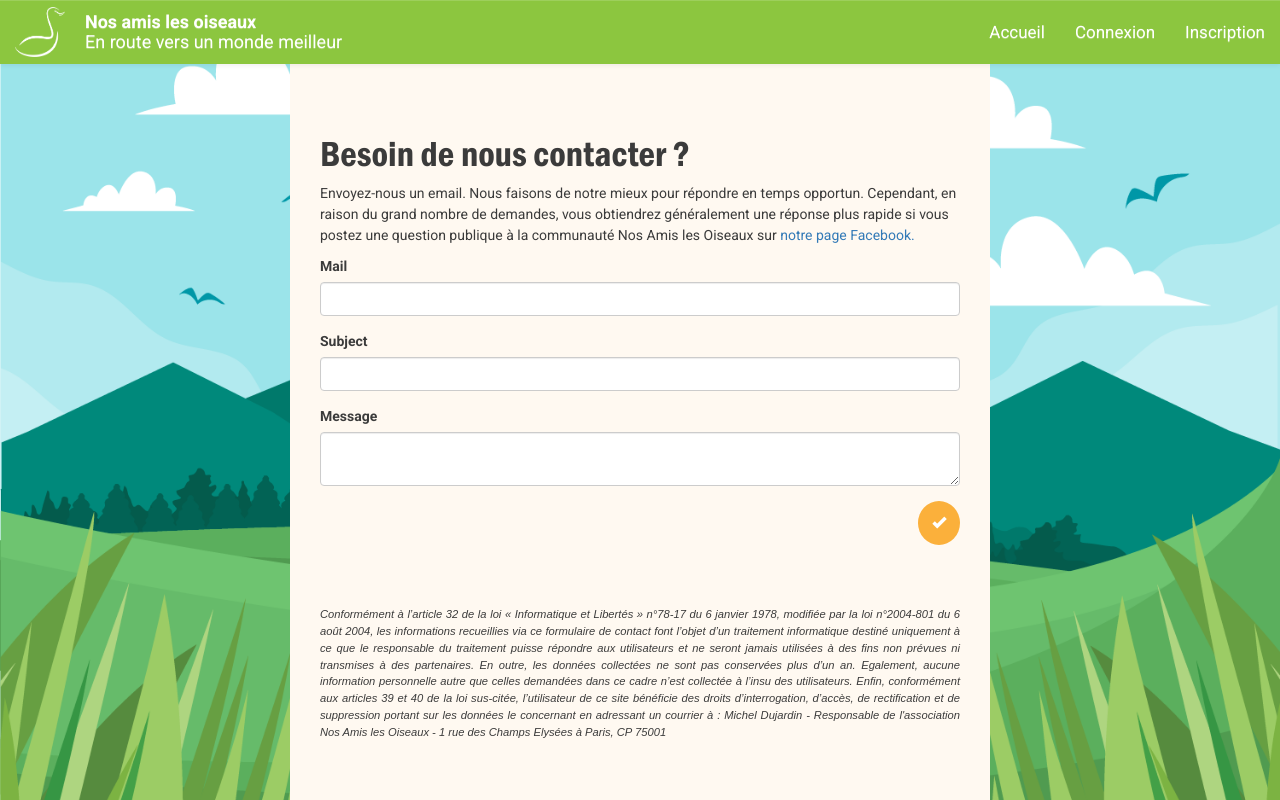
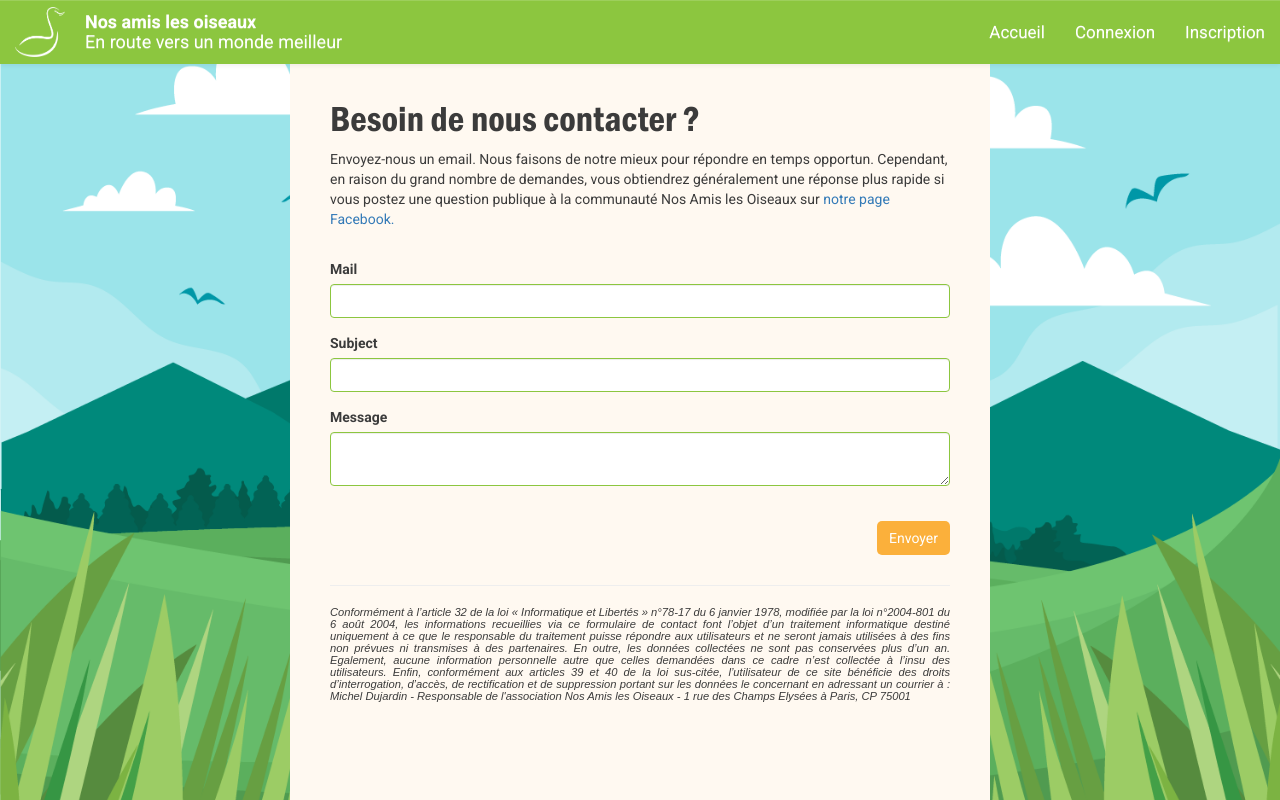
Before and after one commit to ajie62/NAO, a Symfony app: template templates/app/contact.html.twig in a window 1280 px wide. Run offline with Twig, Linux system fonts and the light colour scheme; the template is opened without the code that fills it, so the values that code supplies are empty; form fields are guessed from the names that the template uses; some libraries are stand-ins or nearby versions.

Commit message:
Big styles update

```diff
--- a/public/css/main.css
+++ b/public/css/main.css
@@ -17,196 +17,157 @@
     font-weight: normal;
     font-style: normal; }
 
+/* Background & text-colors */
+.green-bg { background: #8cc63f }
+.blue-bg { background: #298ee2 }
+.orange-bg { background: #fbb03b }
+.white-bg { background: #ffffff }
+.beige-bg { background: #fff9f1 }
+
+.txt-white { color: #ffffff }
+.txt-black { color: #3b3b3b }
+.txt-orange { color: #fbb03b }
+
+/* Content */
+.no-border { border: none }
+.no-border-radius { border-radius: 0 }
+
+/* Margin & padding */
+.no-margin { margin: 0 }
+.no-padding { padding: 0 }
+.no-margin-padding { margin: 0; padding: 0 }
+
+/* Miscellaneous*/
+.common-min-height { min-height: calc(100vh - 64px) }
+.common-centering { margin: 0 auto; max-width: 700px }
+.common-padding { padding: 15px }
+
+.main-layout {
+    background: #fff9f1;
+    margin: 0 auto;
+    max-width: 700px;
+    min-height: calc(100vh - 64px);
+    padding: 15px }
+
 /* GENERAL */
-html, body {
-    height: 100%;
-    margin: 0; }
+html, body { height: 100%; }
 
 body {
     background : fixed url(../images/fondDesktop.png);
     background-size : cover;
     font-family: 'Roboto', sans-serif;
-    color: #3b3b3b; }
+    color: #3b3b3b }
 
-h1, h2, h3, h4 { font-family: 'FranklinDC', sans-serif; }
-
-.content { background-color : #FFF9F1; }
-
-.alert, .alert-success { margin-bottom: 0!important; }
+h1, h2, h3, h4 { font-family: 'FranklinDC', sans-serif }
+.alert, .alert-success { margin-bottom: 0!important }
 
 /* NAVBAR */
-nav { margin-bottom: 0 !important; }
-
-.navbar-default {
-    background: #8CC63F;
-    border: none;
-    border-radius: 0;
-    font-size: 17px;
-    margin: 0;
-    padding: 0; }
-
-.navbar-brand { color: #fff!important; }
-
-.navbar-text {
-    height: 100%;
-    margin: 0; }
-
+.navbar-default { font-size: 17px }
+.navbar-brand { color: #ffffff!important }
+.navbar-text { height: 100% }
 .navbar-toggle { margin-top: 15px; }
-.navbar-toggle:hover, .navbar-toggle:focus { background: #8CC63F!important; }
-.navbar-toggle .icon-bar { background: #fff!important; }
-
-.hamburger-button { border: none; }
-.hamburger-button:hover { background-color: inherit; }
-
-.navbar-collapse { border: none; }
+.navbar-toggle:hover, .navbar-toggle:focus { background: #8CC63F!important }
+.navbar-toggle .icon-bar { background: #ffffff!important }
+.hamburger-button:hover { background-color: inherit }
 
 .logo-container{
     align-items: center;
     display: flex;
     padding: 7px 0;
     height: 100%;
-    flex-direction: row; }
+    flex-direction: row }
 
 .logo-container img {
     width: 50px;
     height: 50px;
-    margin: 0 20px 0 15px; }
-
-.logo-container p { margin: 0; }
-
-#menu { padding: 0; }
+    margin: 0 20px 0 15px }
 
 #menu a {
-    color: #fff;
+    color: #ffffff;
     display: inline-block;
     line-height: 2em;
-    text-align: center;
-    width: 100%; }
+    width: 100% }
 
 /* Add observation "previous step" & "next step" buttons*/
 .nav-buttons {
     display: flex;
     justify-content: space-between;
     margin-top: 20px;
-    width: 100%; }
+    width: 100% }
 
-.nav-buttons > :first-child { margin-left: 15px; }
-.nav-buttons > :last-child { margin-right: 15px; }
+.nav-buttons > :first-child { margin-left: 15px }
+.nav-buttons > :last-child { margin-right: 15px }
 
 .submit-button {
-    background: #8CC63F;
-    border: none;
     border-radius: 50%;
-    color: #fff;
+    color: #ffffff;
     padding: 11px 13px;
-    text-decoration: none; }
-
-.submit-button-contact {
-    background: #FBB03B;
-    border: none; }
-
-.basic-container {
-    background: #fff9f1;
-    color: #3b3b3b;
-    padding: 30px 15px;
-    line-height: 1.5;
-}
+    text-decoration: none }
 
 .terms-container h1 {
     font-size: 45px;
     line-height: 1;
-    margin-top: 0; margin-bottom: 40px; }
+    margin-top: 0;
+    margin-bottom: 40px }
 
 .terms-container h2 {
     font-size: 30px;
-    margin: 30px 0 10px 0; }
+    margin: 30px 0 10px 0 }
 
-.terms-container p { text-align: justify; }
+.terms-container p { text-align: justify }
+.contact-form { margin: 30px 0 }
 
-.contact-container { min-height: calc(100vh - 64px); }
+.contact-form button {
+    border-radius: 5px;
+    color: #fff;
+    padding: 7px 12px }
 
-.contact-container form input,
-.contact-container form textarea { margin-bottom: 15px; }
+.contact-container input,
+.contact-container textarea {
+    border: 1px solid #8cc63f;
+    margin-bottom: 15px }
 
-.g-recaptcha { margin-bottom: 10px ; }
+.g-recaptcha { margin-bottom: 10px }
+.contact-btn-container { text-align: center }
 
-.contact-button {
-    align-items: center;
-    display: flex;
-    justify-content: center;
-    flex-wrap: wrap;
-    vertical-align: middle; }
+.legal { margin-top: 20px }
+.legal p { font: italic .8em 'PT Sans', sans-serif }
 
-.contact-button button {
-    height: 44px;
-    width: 42px; }
-
-.legal { margin-top: 20px; }
-
-.legal p {
-    font-family: 'PT Sans', sans-serif;
-    font-size: .8em;
-    font-style: italic; }
-
-/* Login */
-.login-form { min-height: calc(100vh - 64px); }
-
-.login-form h1, .register-form h1 { margin: 0; }
-
+/* Login & registration */
 .login-form img,
 .register-form img {
     height: 150px;
     width: 150px;
-    margin: 0 auto; }
+    margin: 0 auto }
 
 .login-form a, .register-form a {
     color: #3b3b3b;
-    text-decoration: underline;
-}
+    text-decoration: underline }
 
-.register-form span.and-word { display: none; }
+.register-form span.and-word { display: none }
 
-.login-form-container input,
-.register-form-container input { margin: 20px 0 5px 0; }
-
-.login-form-container input:first-child { margin-top: 5px; }
+.login-form-container input, .register-form-container input { margin: 20px 0 5px 0 }
 
 .login-form-container button,
 .register-form-container button {
     background: #8CC63F;
-    border: none;
     border-radius: 10px;
-    color: #fff;
+    color: #ffffff;
     font-size: 1.1em;
     margin: 15px 0;
-    padding: 10px 15px;
-}
+    padding: 10px 15px }
 
 @media screen and (min-width: 768px) {
-    .menu { padding: 0 15px; }
-
-    /* Terms of use */
-    .basic-container {
-        margin: 0 auto;
-        display: flex;
-        flex-direction: column;
-        justify-content: center;
-        max-width: 700px;
-        padding: 30px; }
-
-    /* Contact */
-    .g-recaptcha { margin: 0; }
-    .contact-button { justify-content: space-between; }
-
-    .contact-container {
-        min-height: calc(100vh - 64px);
-    }
+    .menu { padding: 0 15px }
+    .g-recaptcha { display: inline-block }
+    .contact-container { padding: 15px 40px }
+    .contact-btn-container { text-align: right }
 
     .contact-container form textarea {
         max-width: 100%;
-        min-width: 100%; }
+        min-width: 100% }
 
     .login-form img, .register-form img {
         height: 180px;
-        width: 180px; }
+        width: 180px }
 }
--- a/src/Entity/User.php
+++ b/src/Entity/User.php
@@ -90,6 +90,10 @@ class User implements AdvancedUserInterface, \Serializable
      * @ORM\Column(type="datetime")
      */
     private $subscribedAt;
+
+    private $image;
+
+    private $introduction;
 
     /**
      * User constructor.
--- a/templates/app/contact.html.twig
+++ b/templates/app/contact.html.twig
@@ -3,7 +3,7 @@
 {% block title %}Contact{% endblock %}
 
 {% block body %}
-    <div class="basic-container contact-container">
+    <div class="contact-container main-layout">
         <h1>Besoin de nous contacter ?</h1>
 
         <p>
@@ -15,6 +15,7 @@
                target="_blank">notre page Facebook.</a>
         </p>
 
+        <div class="contact-form">
             {{ form_start(form) }}
 
             <div>
@@ -35,15 +36,18 @@
                 {{ form_widget(form.message) }}
             </div>
 
-        <div class="contact-button">
-            <div class="g-recaptcha" data-sitekey="6LekM1QUAAAAAAcR6juxN2o7S9MHo_9cJmLsJ5wa"></div>
+            <div class="text-left">
+                <div class="g-recaptcha no-margin text-right" data-sitekey="6LekM1QUAAAAAAcR6juxN2o7S9MHo_9cJmLsJ5wa"></div>
                 {% if captchaError %}
                     <p class="text-danger">{{ captchaError }}</p>
                 {% endif %}
-            <button type="submit" class="submit-button submit-button-contact"><span class="glyphicon glyphicon-ok" aria-hidden="true"></span></button>
             </div>
 
+            <div class="contact-btn-container">
+                <button type="submit" class="orange-bg no-border">Envoyer</button>
+            </div>
             {{ form_end(form) }}
+        </div>
 
         <hr>
 
--- a/templates/app/index.html.twig
+++ b/templates/app/index.html.twig
@@ -19,7 +19,7 @@
                         <h2 class="text-center motto"><strong>Nos amis les oiseaux</strong><br>En route vers un monde meilleur</h2>
                     </div>
                     <div>
-                        <h1>Je recherche <span class="type"></span></h1>
+                        <h1>J'ai vu <span class="type"></span></h1>
                     </div>
                     <div>
                         <h3>Rejoignez une communauté qui <strong><span class="green">vous ressemble</span></strong>.</h3>
--- a/templates/base.html.twig
+++ b/templates/base.html.twig
@@ -13,11 +13,11 @@
             <link href="https://fonts.googleapis.com/css?family=Roboto:400,500,500i,700" rel="stylesheet">
         {% endblock %}
     </head>
-    <body>
+    <body class="no-margin">
         <span id="js-current-route" class="hidden" data-route="{{ app.request.pathInfo }}"></span>
-        <nav class="navbar navbar-default">
+        <nav class="navbar navbar-default green-bg no-margin-padding no-border no-border-radius">
             <div class="navbar-header">
-                <button type="button" class="navbar-toggle collapsed hamburger-button" data-toggle="collapse" data-target="#menu">
+                <button type="button" class="navbar-toggle collapsed hamburger-button no-border" data-toggle="collapse" data-target="#menu">
                     <span class="icon-bar"></span>
                     <span class="icon-bar"></span>
                     <span class="icon-bar"></span>
@@ -27,15 +27,15 @@
                         <img src="{{ asset('images/LogoNAO_white.png') }}">
                     </a>
                     <div>
-                        <p class="hidden-xs hidden-sm">
+                        <p class="hidden-xs hidden-sm no-margin">
                             <strong>Nos amis les oiseaux</strong><br>
                             En route vers un monde meilleur
                         </p>
                     </div>
                 </div>
             </div>
-            <div class="collapse navbar-collapse" id="menu">
-                <ul class="nav navbar-nav navbar-text navbar-right">
+            <div class="collapse navbar-collapse no-padding no-border" id="menu">
+                <ul class="nav navbar-nav navbar-text navbar-right no-margin text-center">
                     {% if not is_granted('IS_AUTHENTICATED_REMEMBERED') %}
                         <li><a href="{{ url('app.homepage') }}">Accueil</a></li>
                     {% else %}
--- a/templates/includes/registration.html.twig
+++ b/templates/includes/registration.html.twig
@@ -47,6 +47,6 @@
 </div>
 
 <div class="text-center">
-    <button type="submit">S'inscrire gratuitement</button>
+    <button type="submit" class="no-border">S'inscrire gratuitement</button>
 </div>
 {{ form_end(registration_form) }}
--- a/templates/security/login.html.twig
+++ b/templates/security/login.html.twig
@@ -3,11 +3,11 @@
 {% block title %}Connexion{% endblock %}
 
 {% block body %}
-    <div class="basic-container login-form">
+    <div class="login-form main-layout">
         <div class="text-center">
             <img src="{{ asset('images/nao2.png') }}" alt="Logo de l'association Nos Amis les Oiseaux">
         </div>
-        <h1 class="text-center">Connexion</h1>
+        <h1 class="text-center no-margin">Connexion</h1>
         <div class="login-form-container">
             {% if error %}
                 <div class="text-danger">{{ error.messageKey|trans(error.messageData, 'security') }}</div>
@@ -26,7 +26,7 @@
             <span class="text-danger">* Champs obligatoires</span>
 
             <div class="text-center">
-                <button type="submit">Se connecter</button>
+                <button type="submit" class="no-border">Se connecter</button>
                 <input type="hidden" name="_csrf_token" value="{{ csrf_token('authenticate') }}">
             </div>
             {{ form_end(form) }}
--- a/templates/security/registration.html.twig
+++ b/templates/security/registration.html.twig
@@ -3,11 +3,11 @@
 {% block title %}Créer un compte{% endblock %}
 
 {% block body %}
-    <div class="basic-container register-form">
+    <div class="register-form content main-layout">
         <div class="text-center">
             <img src="{{ asset('images/nao2.png') }}" alt="Logo de l'association Nos Amis les Oiseaux">
         </div>
-        <h1 class="text-center">Inscrivez-vous gratuitement</h1>
+        <h1 class="text-center no-margin">Inscrivez-vous gratuitement</h1>
         <div class="register-form-container">
             {% include 'includes/registration.html.twig' %}
 
```
Also changed, not shown: public/css/stylesObs.css (+51 -101 lines), public/css/stylesProfile.css (added, +65 -0 lines), templates/observation/search.html.twig (+6 -6 lines), templates/observation/set.html.twig (+17 -17 lines), templates/user/profile.html.twig (+74 -18 lines), public/images/male-user-profile-picture.png (deleted), templates/blog/previewArticle.html.twig (deleted), 1 other file. Lines whose indentation alone changed are shown as unchanged.
